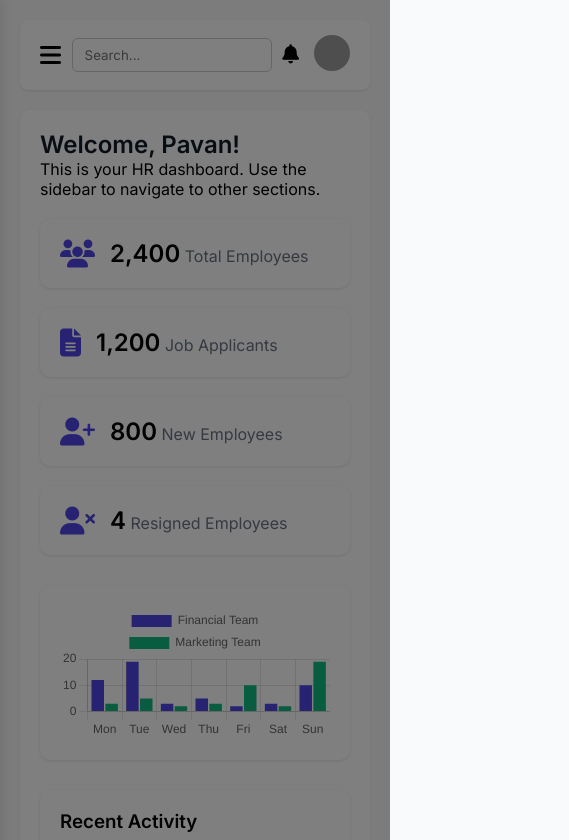
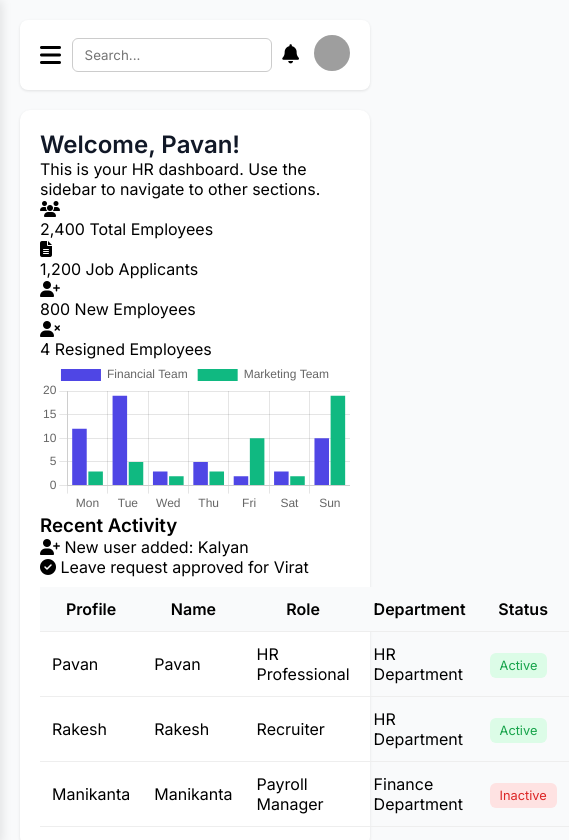
Before and after one commit to pavanbabu8511/HR-Management-Dashboard-Interface, a plain HTML site: page index.html in a window 390 px wide. Shown: the top 840 px of the page, 569 px wide, since content can reach past the window. Drawn offline with nearby package versions, Linux system fonts and the light colour scheme; grey boxes are pictures that could not be loaded.

Commit message:
Update index.html

```diff
--- a/index.html
+++ b/index.html
@@ -16,7 +16,7 @@
       --bg-light: #f9fafb;
       --text-dark: #111827;
       --card-bg: #ffffff;
-      --shadow-sm: 0 1px 3px rgba(0, 0, 0, 0.1);
+      --shadow-sm: 0 1px 3px rgba(0,0,0,0.1);
       --transition: all 0.3s ease-in-out;
     }
 
@@ -42,7 +42,7 @@
       background: white;
       padding: 20px;
       transition: var(--transition);
-      z-index: 1001;
+      z-index: 1000;
       box-shadow: 2px 0 10px rgba(0,0,0,0.1);
     }
 
@@ -89,19 +89,6 @@
       display: none;
       font-size: 1.5rem;
       cursor: pointer;
-      z-index: 1002;
-    }
-
-    /* Overlay for mobile */
-    .overlay {
-      display: none;
-      position: fixed;
-      top: 0;
-      left: 0;
-      width: 100%;
-      height: 100%;
-      background: rgba(0,0,0,0.5);
-      z-index: 1000;
     }
 
     /* Main Content */
@@ -125,11 +112,43 @@
       z-index: 999;
     }
 
+    .search-bar {
+      position: relative;
+    }
+
     .search-bar input {
       padding: 8px 12px;
       border: 1px solid #ccc;
       border-radius: 6px;
       width: 200px;
+    }
+
+    .suggestions {
+      position: absolute;
+      top: 45px;
+      left: 0;
+      background: white;
+      border: 1px solid #ccc;
+      border-radius: 6px;
+      width: 200px;
+      max-height: 200px;
+      overflow-y: auto;
+      display: none;
+      z-index: 999;
+      padding: 0;
+      margin: 0;
+      box-shadow: 0 2px 8px rgba(0,0,0,0.1);
+    }
+
+    .suggestions li {
+      list-style: none;
+      padding: 10px 15px;
+      cursor: pointer;
+      transition: background 0.2s ease;
+    }
+
+    .suggestions li:hover {
+      background-color: #f3f4f6;
     }
 
     .user-profile {
@@ -261,99 +280,18 @@
       margin-top: 40px;
     }
 
-    /* Dashboard Specific Styles */
-    .summary-cards {
-      display: grid;
-      grid-template-columns: repeat(auto-fit, minmax(200px, 1fr));
-      gap: 20px;
-      margin-top: 20px;
-    }
-
-    .card {
-      background: white;
-      padding: 20px;
-      border-radius: 10px;
-      box-shadow: var(--shadow-sm);
-      display: flex;
-      align-items: center;
-      gap: 15px;
-      transition: transform 0.3s ease, box-shadow 0.3s ease;
-    }
-
-    .card:hover {
-      transform: scale(1.02);
-      box-shadow: 0 8px 20px rgba(0,0,0,0.1);
-    }
-
-    .card i {
-      font-size: 28px;
-      color: var(--primary-color);
-    }
-
-    .info .count {
-      font-size: 1.5rem;
-      font-weight: bold;
-    }
-
-    .info .label {
-      color: #6b7280;
-    }
-
-    .chart-container {
-      margin-top: 30px;
-      background: white;
-      padding: 20px;
-      border-radius: 10px;
-      box-shadow: var(--shadow-sm);
-    }
-
-    canvas {
-      max-height: 300px;
-    }
-
-    .activity-feed {
-      margin-top: 30px;
-      background: white;
-      padding: 20px;
-      border-radius: 10px;
-      box-shadow: var(--shadow-sm);
-    }
-
-    .activity-item {
-      display: flex;
-      align-items: center;
-      gap: 10px;
-      padding: 10px 0;
-      border-bottom: 1px solid #eee;
-    }
-
-    .employee-table {
-      margin-top: 30px;
-      background: white;
-      padding: 20px;
-      border-radius: 10px;
-      box-shadow: var(--shadow-sm);
-    }
-
     @media (max-width: 768px) {
       .hamburger {
         display: block;
       }
-
       .sidebar {
         transform: translateX(-100%);
         transition: transform 0.3s ease;
         z-index: 1001;
       }
-
       .sidebar.active {
         transform: translateX(0);
       }
-
-      .overlay {
-        display: block;
-      }
-
       .main-content {
         margin-left: 0;
       }
@@ -379,9 +317,6 @@
     </ul>
   </div>
 
-  <!-- Overlay -->
-  <div class="overlay" id="overlay"></div>
-
   <!-- Main Content -->
   <div class="main-content">
     <!-- Navbar -->
@@ -391,7 +326,8 @@
         <i class="fas fa-bars"></i>
       </div>
       <div class="search-bar">
-        <input type="text" placeholder="Search...">
+        <input type="text" placeholder="Search..." id="searchInput">
+        <ul id="suggestionList" class="suggestions"></ul>
       </div>
       <div class="user-profile">
         <div class="notifications">
@@ -457,7 +393,7 @@
           </div>
           <div class="activity-item">
             <i class="fas fa-check-circle"></i>
-            <span>Leave request approved for Jaya</span>
+            <span>Leave request approved for Virat</span>
           </div>
         </div>
         <!-- Employee Table -->
@@ -481,15 +417,15 @@
                 <td><span class="badge active">Active</span></td>
               </tr>
               <tr>
-                <td>Jaya</td>
-                <td>Jaya</td>
+                <td>Rakesh</td>
+                <td>Rakesh</td>
                 <td>Recruiter</td>
                 <td>HR Department</td>
                 <td><span class="badge active">Active</span></td>
               </tr>
               <tr>
-                <td>Babu</td>
-                <td>Babu</td>
+                <td>Manikanta</td>
+                <td>Manikanta</td>
                 <td>Payroll Manager</td>
                 <td>Finance Department</td>
                 <td><span class="badge inactive">Inactive</span></td>
@@ -523,7 +459,7 @@
         <table>
           <tr><th>Name</th><th>Role</th><th>Status</th></tr>
           <tr><td>kalyan</td><td>Developer</td><td><span class="badge active">Active</span></td></tr>
-          <tr><td>Jaya</td><td>Designer</td><td><span class="badge inactive">Inactive</span></td></tr>
+          <tr><td>Virat</td><td>Designer</td><td><span class="badge inactive">Inactive</span></td></tr>
         </table>
       </div>
 
@@ -589,8 +525,6 @@
     const links = document.querySelectorAll('.menu a');
     const pages = document.querySelectorAll('.page');
     const sidebar = document.getElementById('sidebar');
-    const hamburger = document.getElementById('hamburger');
-    const overlay = document.getElementById('overlay');
 
     function showPage(pageId) {
       links.forEach(link => link.classList.remove('active'));
@@ -602,7 +536,7 @@
     // Default load
     showPage('dashboard');
 
-    // Handle click navigation
+    // Handle sidebar menu clicks
     links.forEach(link => {
       link.addEventListener('click', e => {
         e.preventDefault();
@@ -612,23 +546,71 @@
         // Close sidebar on mobile
         if (window.innerWidth <= 768) {
           sidebar.classList.remove('active');
-          overlay.style.display = 'none';
         }
       });
     });
 
     // Hamburger Toggle
+    const hamburger = document.getElementById('hamburger');
     if (hamburger) {
       hamburger.addEventListener('click', () => {
         sidebar.classList.toggle('active');
-        overlay.style.display = sidebar.classList.contains('active') ? 'block' : 'none';
       });
     }
 
-    // Click outside to close sidebar
-    overlay.addEventListener('click', () => {
-      sidebar.classList.remove('active');
-      overlay.style.display = 'none';
+    // Search functionality
+    const searchInput = document.getElementById('searchInput');
+    const suggestionList = document.getElementById('suggestionList');
+    const menuItems = [
+      { name: 'Dashboard', page: 'dashboard' },
+      { name: 'Add User', page: 'add-user' },
+      { name: 'Manage Employees', page: 'manage-employees' },
+      { name: 'Departments', page: 'departments' },
+      { name: 'Attendance', page: 'attendance' },
+      { name: 'Leave Requests', page: 'leave-requests' },
+      { name: 'Settings', page: 'settings' }
+    ];
+
+    function showSuggestions(matches) {
+      suggestionList.innerHTML = '';
+      if (matches.length === 0) {
+        suggestionList.style.display = 'none';
+        return;
+      }
+
+      matches.forEach(item => {
+        const li = document.createElement('li');
+        li.textContent = item.name;
+        li.addEventListener('click', () => {
+          showPage(item.page);
+          searchInput.value = item.name;
+          suggestionList.style.display = 'none';
+        });
+        suggestionList.appendChild(li);
+      });
+
+      suggestionList.style.display = 'block';
+    }
+
+    searchInput.addEventListener('input', function () {
+      const query = this.value.toLowerCase().trim();
+      if (!query) {
+        suggestionList.style.display = 'none';
+        return;
+      }
+
+      const matches = menuItems.filter(item =>
+        item.name.toLowerCase().includes(query)
+      );
+
+      showSuggestions(matches);
+    });
+
+    // Hide suggestions when clicking outside
+    document.addEventListener('click', function (event) {
+      if (!document.querySelector('.search-bar').contains(event.target)) {
+        suggestionList.style.display = 'none';
+      }
     });
 
     // Add User Form Submission
```
